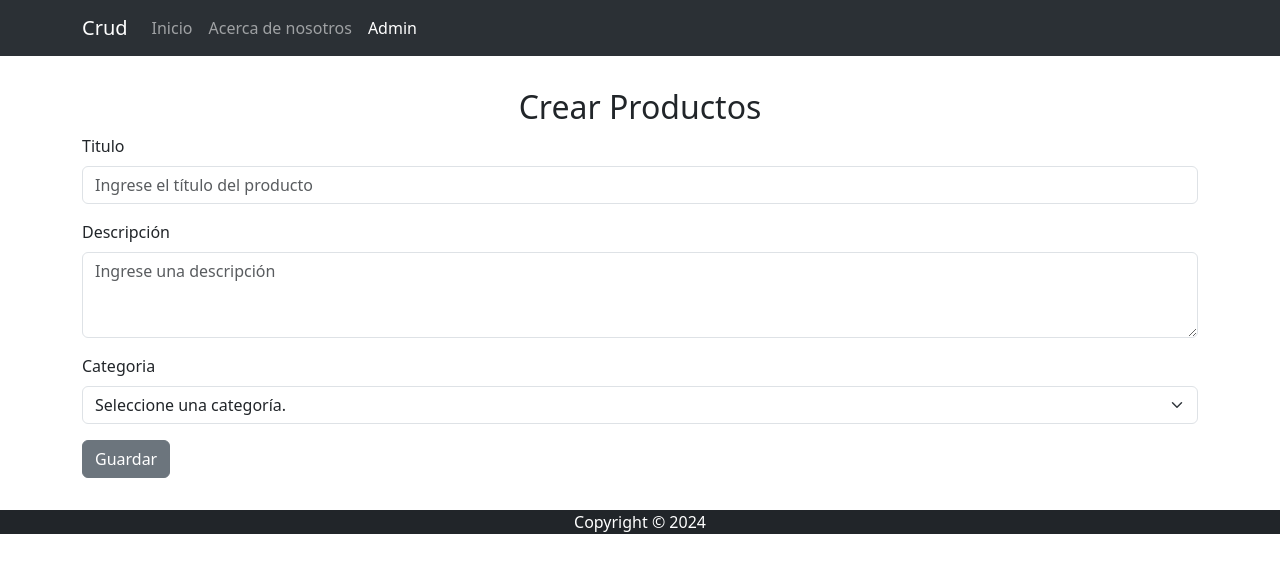
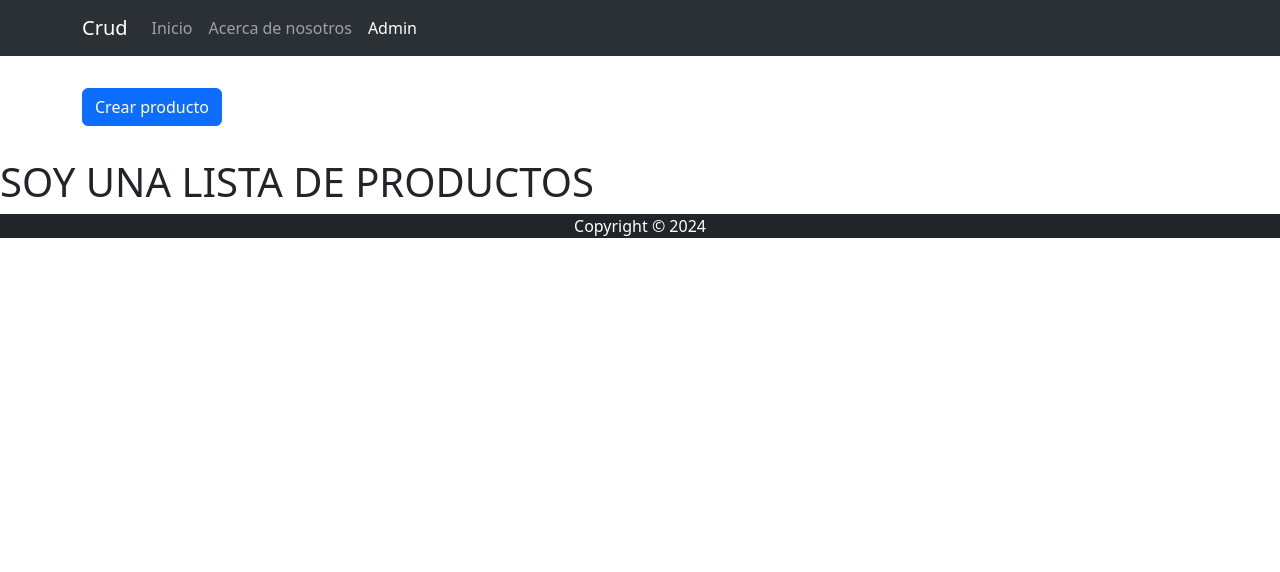
Before and after one commit to FaqqZ/crudProductos, a React (Vite) app: page /admin in a window 1280 px wide. Shown: the top 572 px of the page. Built offline with nearby package versions, Linux system fonts and the light colour scheme; no server answers.

Commit message:
modified

```diff
--- a/src/App.jsx
+++ b/src/App.jsx
@@ -1,9 +1,10 @@
 import Navbar from "./Components/Navbar";
-import Foot from "./Components/Foot"
+import Foot from "./Components/Foot";
 import { BrowserRouter, Routes, Route } from "react-router-dom";
 import Home from "./Components/pages/home";
 import Admin from "./Components/pages/admin";
 import AcercaDeNosotros from "./Components/pages/acercaDeNosotros";
+import CrearProductos from "./Components/sections/crearProductos";
 function App() {
   return (
     <>
@@ -11,19 +12,17 @@ function App() {
         <header>
           <Navbar />
         </header>
-
         <main>
           <Routes>
-        <Route path="/" element={<Home/>}/>
-        <Route path="/acercaDeNosotros" element={<AcercaDeNosotros/>}/>
-        <Route path="/admin" element={<Admin/>}/>
+            <Route path="/" element={<Home />} />
+            <Route path="/acercaDeNosotros" element={<AcercaDeNosotros />} />
+            <Route path="/admin" element={<Admin />} />
+            <Route path="/crear-productos" element={<CrearProductos />} />
           </Routes>
-
         </main>
 
-
         <footer>
-        <Foot/>
+          <Foot />
         </footer>
       </BrowserRouter>
     </>
--- a/src/Components/pages/admin.jsx
+++ b/src/Components/pages/admin.jsx
@@ -1,8 +1,14 @@
-import CrearProducto from '../sections/crearProductos'
+import ProductList from '../sections/ProductList'
+import { Button } from 'react-bootstrap';
+import { useNavigate } from 'react-router-dom';
 const admin = () => {
+    const navigate = useNavigate();
     return (
         <div>
-            <CrearProducto/>
+            <div className='container my-3 py-3'>
+                <Button variant='primary' onClick={()=>{navigate('/crear-productos')}}>Crear producto</Button>
+            </div>
+            <ProductList />
         </div>
     );
 };
--- /dev/null
+++ b/src/Components/sections/ProductList.jsx
@@ -0,0 +1,9 @@
+const ProductList = () => {
+    return (
+        <div>
+            <h1>SOY UNA LISTA DE PRODUCTOS</h1>
+        </div>
+    );
+};
+
+export default ProductList;
--- a/src/Components/sections/crearProductos.jsx
+++ b/src/Components/sections/crearProductos.jsx
@@ -3,11 +3,14 @@ import clsx from "clsx";
 import * as Yup from "yup";
 import { useFormik } from "formik";
 import Swal from "sweetalert2";
+import { useNavigate } from "react-router-dom";
 const crearProductos = () => {
   //Propiedades para productos: TITULO - DESCRIPCIÓN - CATEGORIA - además va a tener un ID único
 
   const API = import.meta.env.VITE_API;
-
+//utilizamos useNavigate de React Router Dom
+const navigate=useNavigate();
+//inicio config FORMIK
   const ProductoSchema = Yup.object().shape({
     title: Yup.string()
       .min(4, "Mínimo 4 carácteres")
@@ -65,9 +68,10 @@ const crearProductos = () => {
       });
     },
   });
-
+//fin formik config
   return (
     <div className="container py-3 my-3">
+      <Button variant="danger"onClick={()=>{navigate(-1)}}>Volver al inicio</Button>
       <div className="text-center">
         <h2>Crear Productos</h2>
       </div>
```
Also changed, not shown: 1 other file (tests, documents, lock files or other folders). Lines whose indentation alone changed are shown as unchanged.
